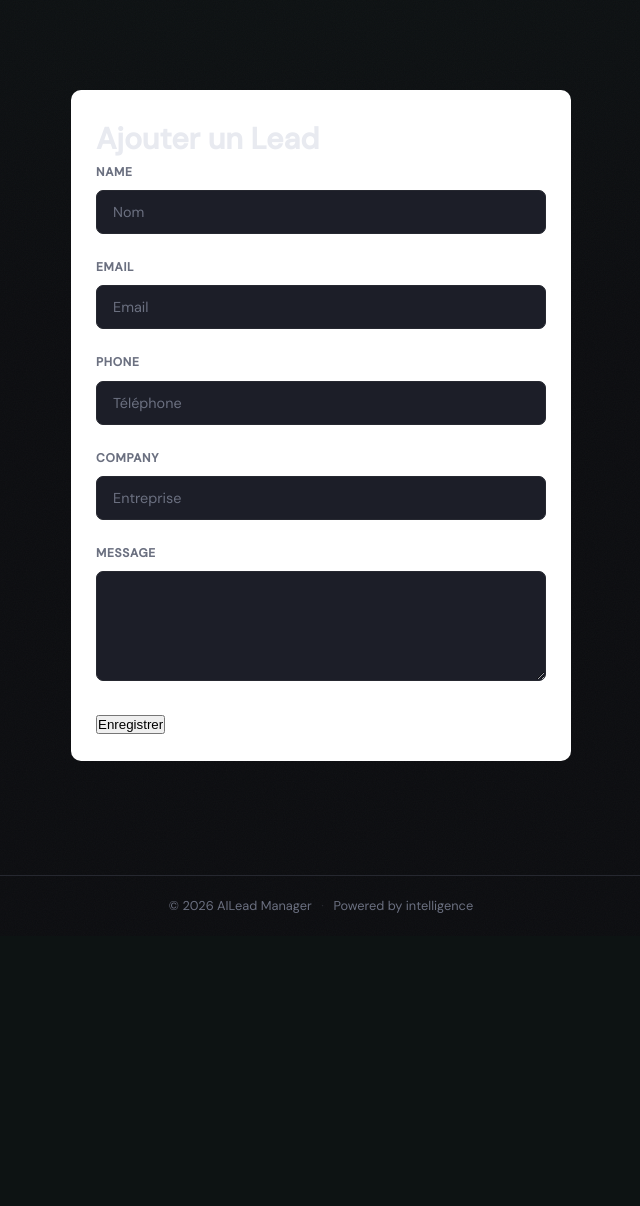
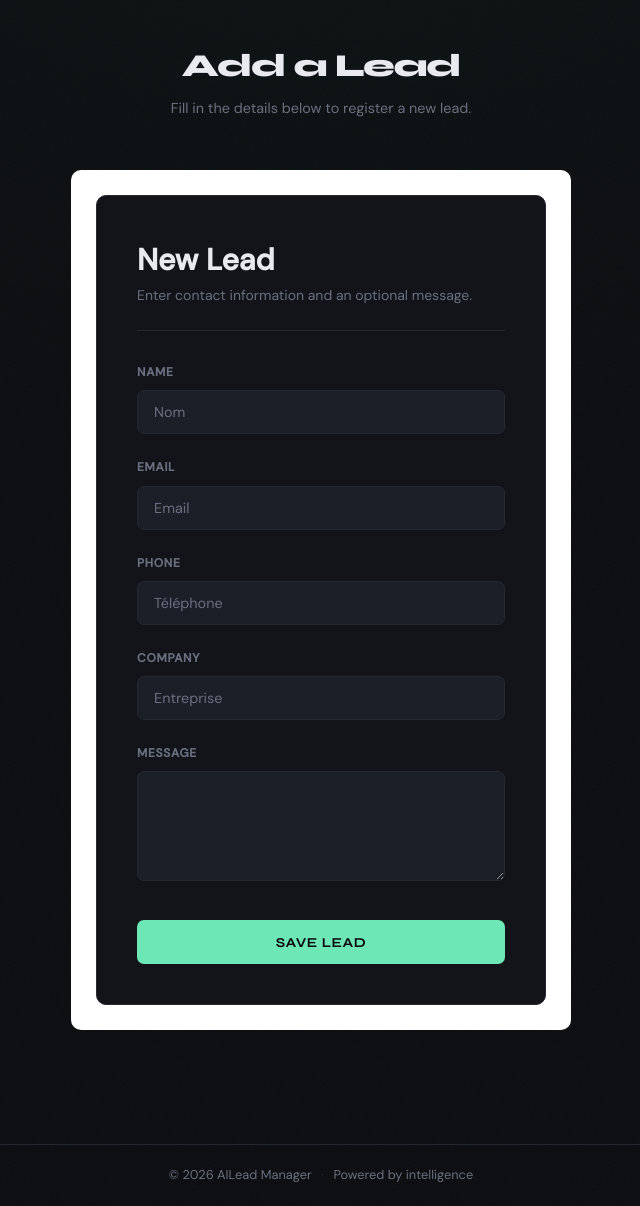
Before and after one commit to Halima-Az/IA-LEAD-MANAGER, a Django app: page /addLead/ in a window 1280 px wide. Shown: the part 64-1270 px from the top of the page, without its empty margins (319-959 px from the left). Before the commit the page ends 977 px from the top, so only its background shows below. Run offline with Django 5.2, Linux system fonts and the light colour scheme.

Commit message:
update application style

```diff
--- a/leads/templates/leads/newLead.html
+++ b/leads/templates/leads/newLead.html
@@ -1,11 +1,15 @@
 {% extends 'base.html' %}
 {% block nav_add %}active {% endblock %}
 {% block content %}
+<div class="page-header">
+    <h2>Add a Lead</h2>
+    <p>Fill in the details below to register a new lead.</p>
+</div>
 
 <div class="container">
-
-    <h1>Ajouter un Lead </h1>
-
+    <div class="form-card">
+        <h1>New Lead </h1>
+        <p class="subtitle">Enter contact information and an optional message.</p>
         <form method="POST">
             {% csrf_token %}
 
@@ -38,12 +42,12 @@
                 {{ form.message.errors }}
             </div>
 
-        <button type="submit">
-            Enregistrer
+            <button type="submit" class="btn-submit">
+                Save Lead
             </button>
 
         </form>
-
+    </div>
 </div>
 
 {% endblock %}
--- a/static/css/style.css
+++ b/static/css/style.css
@@ -322,12 +322,15 @@ body {
 }
 
 /* ── Form Card ── */
+.page-header h2, .page-header p{
+      text-align: center;
+}
 .form-card {
     background: var(--surface);
     border: 1px solid var(--border);
     border-radius: var(--radius);
     padding: 2.5rem;
-    max-width: 560px;
+    max-width: 800px;
 }
 
 .form-card h2 {
@@ -336,6 +339,7 @@ body {
     font-weight: 800;
     letter-spacing: -0.03em;
     margin-bottom: 0.4rem;
+
 }
 
 .form-card .subtitle {
```
Lines whose indentation alone changed are shown as unchanged.
